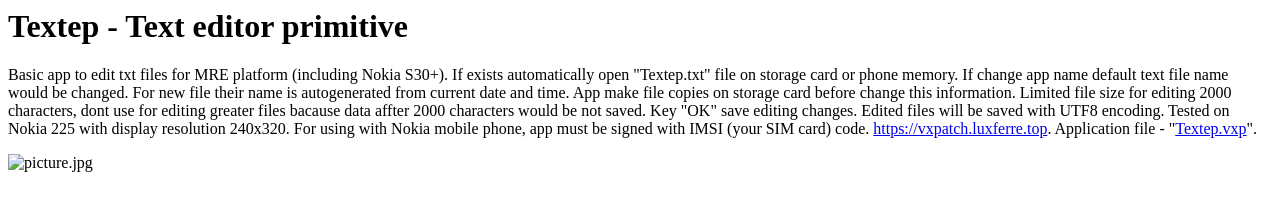
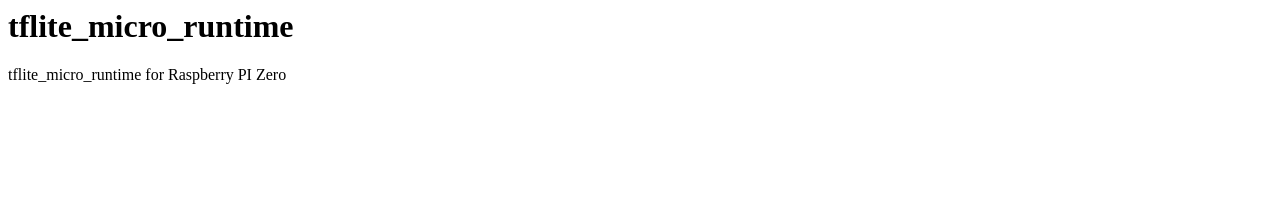
Before and after one commit to RDZDX/tflite_micro_runtime, a plain HTML site: page docs/index.html in a window 1280 px wide. Drawn offline with Linux system fonts and the light colour scheme.

Commit message:
Update index.html

```diff
--- a/docs/index.html
+++ b/docs/index.html
@@ -1,16 +1,7 @@
 <html>
 <body>
-  <h1>Textep - Text editor primitive</h1>
-  <p>Basic app to edit txt files for MRE platform (including Nokia S30+). If exists automatically open "Textep.txt" file on
-    storage card or phone memory. If change app name default text file name would be changed. For new file their name is autogenerated
-    from current date and time. App make file copies on storage card before change this information. Limited file size for
-    editing 2000 characters, dont use for editing greater files bacause data affter 2000 characters would be not saved. Key
-    "OK" save editing changes. Edited files will be saved with UTF8 encoding.
-    Tested on Nokia 225 with display resolution 240x320. For using with Nokia mobile phone, app must be signed with IMSI
-    (your SIM card) code.
-    <a href="https://vxpatch.luxferre.top">https://vxpatch.luxferre.top</a>. Application file -
-    "<a href="https://github.com/RDZDX/textep/blob/main/Textep.vxp?raw=true" download>Textep.vxp</a>".
+  <h1>tflite_micro_runtime</h1>
+  <p>tflite_micro_runtime for Raspberry PI Zero
   </p>
-    <img src="picture.jpg" alt="picture.jpg">
 </body>
 </html>
```
